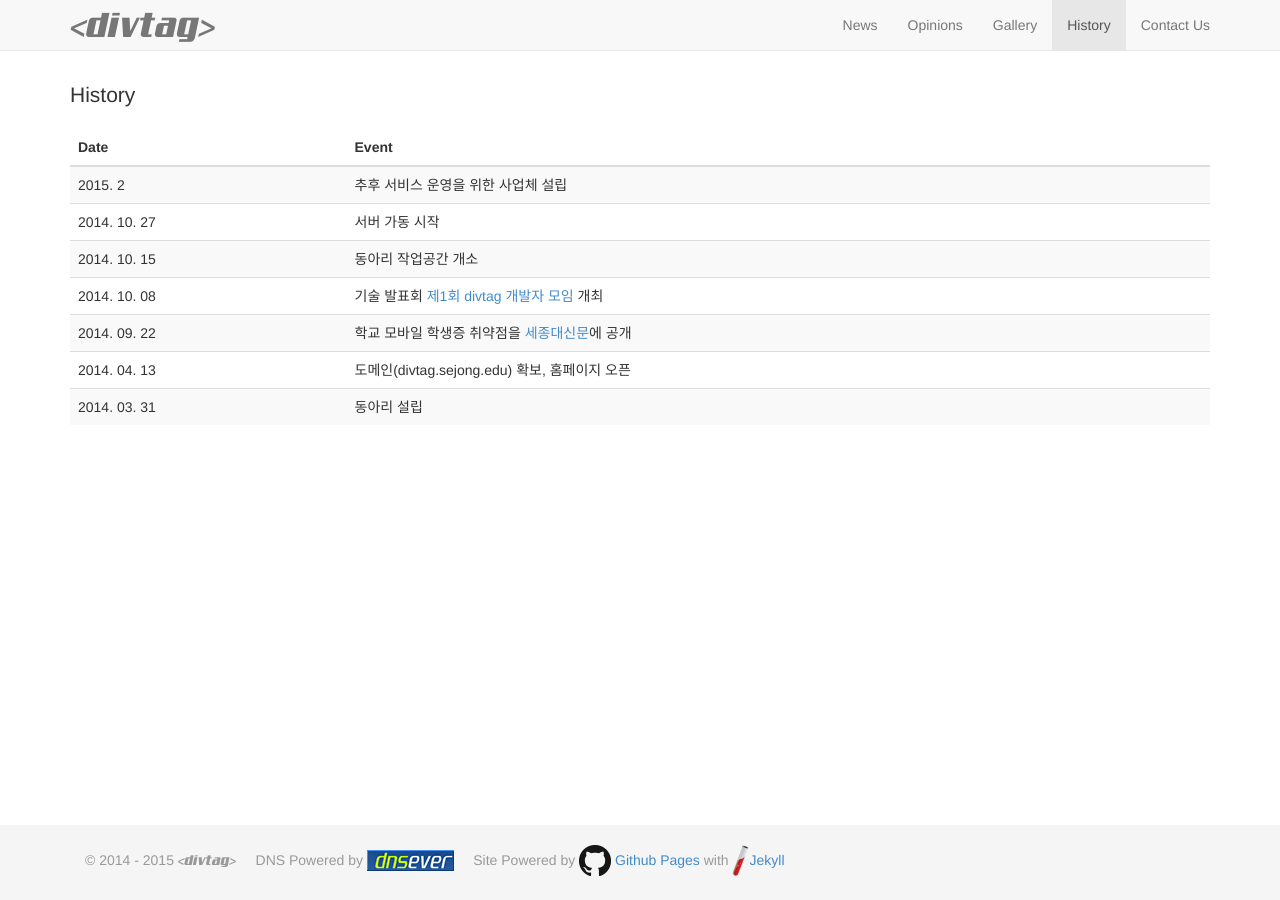
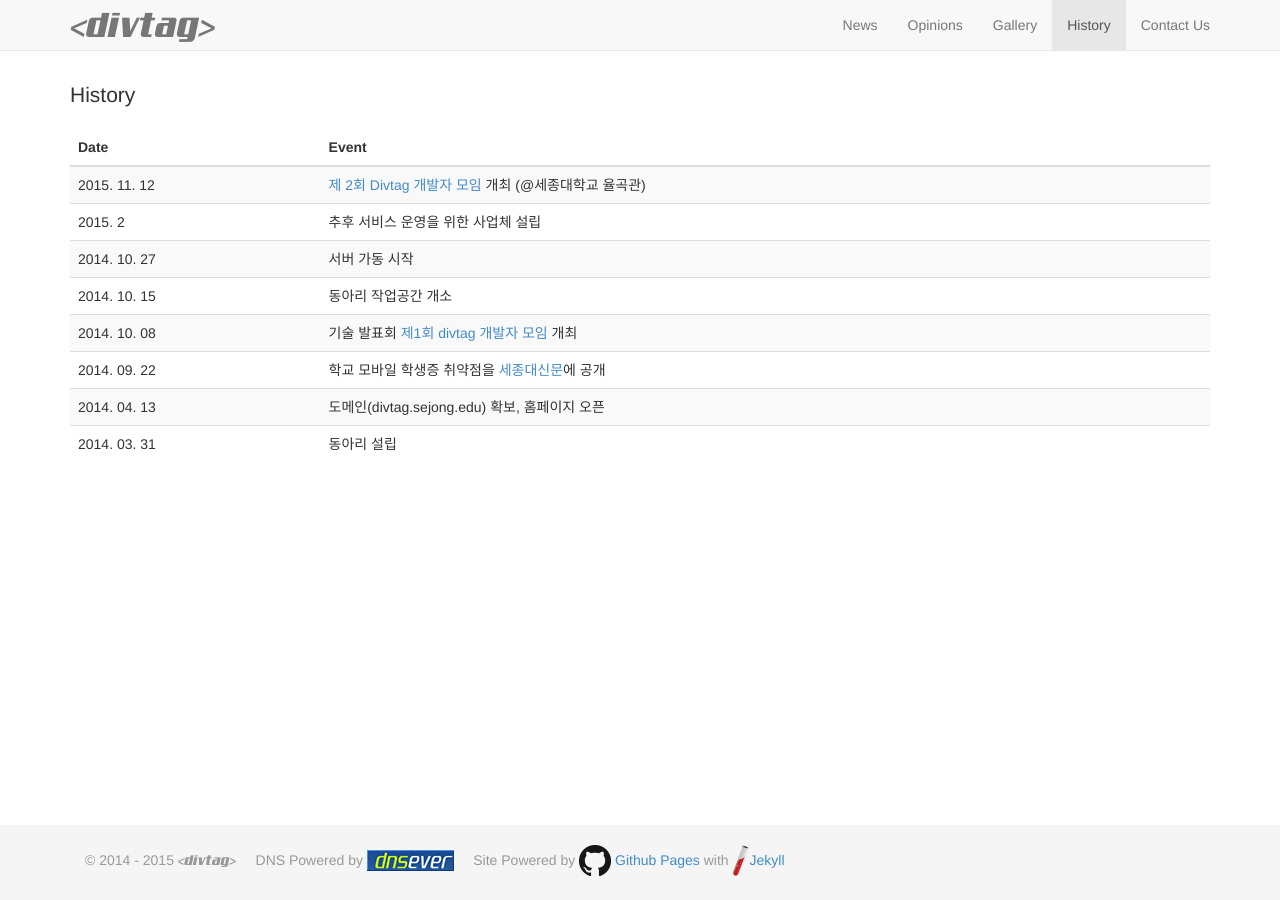
Before and after one commit to divtagers/divtagers.github.io, a Jekyll site: the page built from history/index.html, in a window 1280 px wide. Built offline with Jekyll 4.4.1, drawn with Linux system fonts in a browser that asks for light colours; Markdown is read by kramdown in place of the engine named in the settings.

Commit message:
Update index.html

```diff
--- a/history/index.html
+++ b/history/index.html
@@ -13,6 +13,10 @@ type: history
 	    </tr>
 	</thead>
 	<tbody>
+			<tr>
+			  <td>2015. 11. 12</td>
+			  <td><a href="/second-meetup">제 2회 Divtag 개발자 모임</a> 개최 (@세종대학교 율곡관)</td>
+			</tr>
 			<tr>
 			  <td>2015. 2</td>
 			  <td>추후 서비스 운영을 위한 사업체 설립</td>
```
